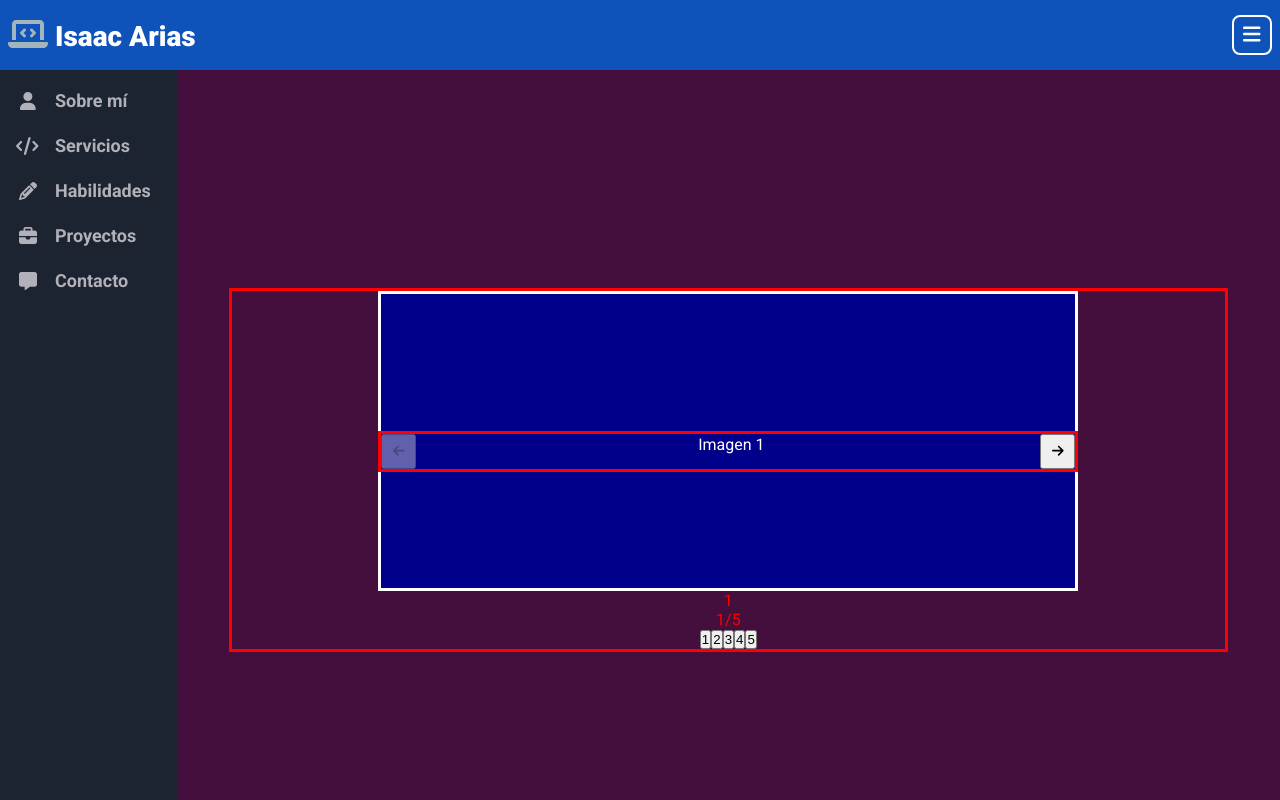
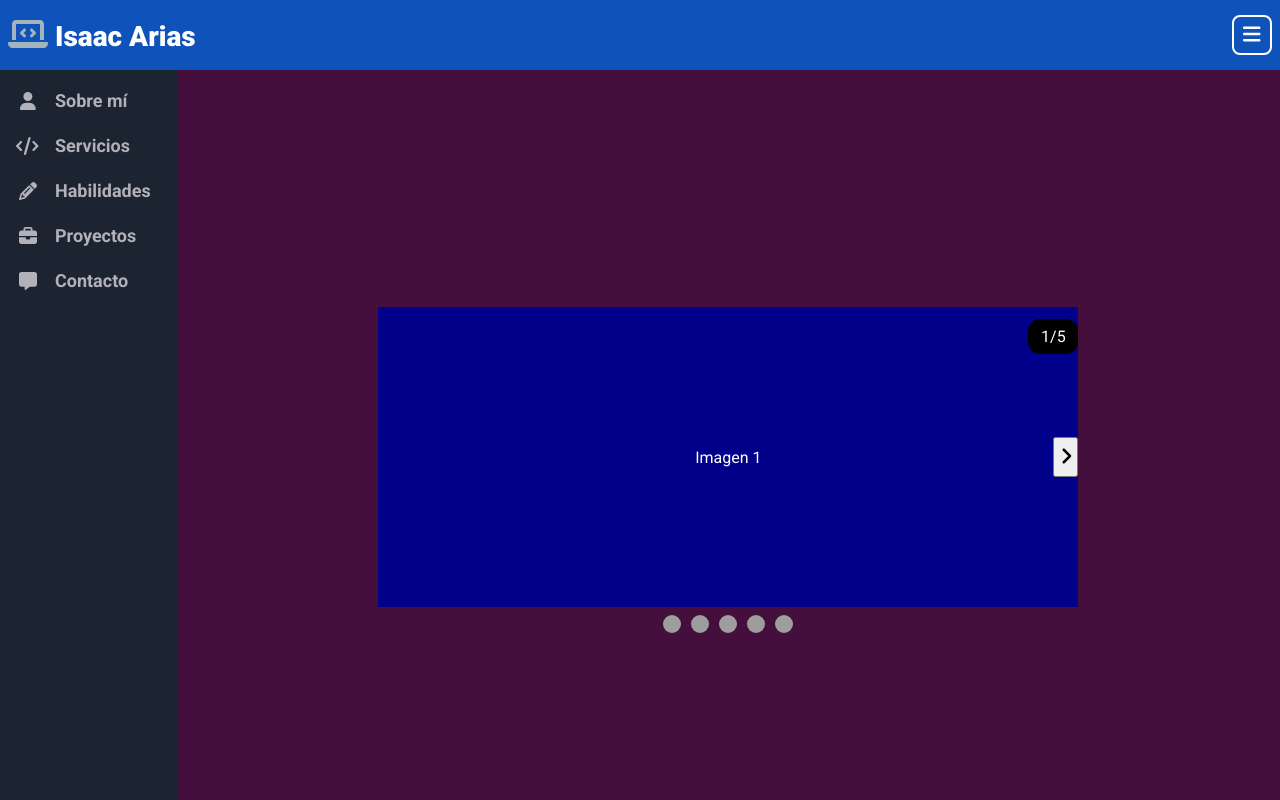
Before and after one commit to Isaac953/Portfolio_Angular, an Angular app: page /proyects in a window 1280 px wide. Shown: the top 800 px of the page. Built offline with nearby package versions, Linux system fonts and the light colour scheme.

Commit message:
PC-J12: Diseño preliminar completo de carousel solo para pantalla grande

```diff
--- a/src/app/components/main/mcontent/proyects/carousel/carousel.component.css
+++ b/src/app/components/main/mcontent/proyects/carousel/carousel.component.css
@@ -1,8 +1,7 @@
 .carousel__card {
-  border-style: solid;
+  /* border-style: solid; */
   color: red;
   position: relative;
-  width: 78vw;
   display: flex;
   flex-direction: column;
   align-items: center;
@@ -20,9 +19,10 @@
   height: 300px;
   display: flex;
   align-items: flex-start;
-  border-style: solid;
+  /* border-style: solid; */
   color: white;
   justify-content: flex-start;
+  margin-bottom: 8px;
   display: flex;
   overflow-x: hidden;
   overflow-y: hidden;
@@ -44,20 +44,75 @@
   scroll-snap-align: center;
 }
 
+.carousel__numbers {
+  width: 700px;
+  position: absolute;
+  display: flex;
+  align-items: center;
+  justify-content: flex-end;
+  top: 12px;
+  /* border-style: solid; */
+  color: green;
+}
+
+.carousel__numbers--slide {
+  background-color: black;
+  color: white;
+  width: 50px;
+  height: 35px;
+  display: flex;
+  align-items: center;
+  justify-content: center;
+  font-size: 16px;
+  border-radius: 12px;
+}
+
 .carousel__arrows {
   width: 700px;
-  border-style: solid;
+  /* border-style: solid; */
   display: flex;
   flex-direction: row;
   align-items: space-between;
+  position: absolute;
+  top: 130px;
+}
+
+.left {
+  justify-content: flex-start;
+}
+
+.center {
   justify-content: space-between;
-  position: absolute;
-  top: 140px;
+}
+
+.right {
+  justify-content: flex-end;
 }
 
 .carousel__arrows--btn {
-  width: 35px;
-  height: 35px;
+  width: 25px;
+  height: 40px;
+  font-size: 20px;
+  display: flex;
+  align-items: center;
+  justify-content: center;
+}
+
+.carousel__dots {
+  display: flex;
+  /* border-style: solid; */
+  justify-content: space-between;
+  color: white;
+  width: 130px;
+}
+
+.carousel__dots--btn {
+  width: 18px;
+  height: 18px;
+  border-radius: 50%;
+  background-color: #9d9d9d;
+  cursor: pointer;
+  border-style: none;
 }
 
 /* Start Media Queries Screens 768px and 1023px */
--- a/src/app/components/main/mcontent/proyects/carousel/carousel.component.html
+++ b/src/app/components/main/mcontent/proyects/carousel/carousel.component.html
@@ -8,26 +8,25 @@
     <span class="carousel__slides--item" style="background-color: green">4</span>
     <span class="carousel__slides--item" style="background-color: red">5</span> -->
   </div>
-  <span>{{clickSum}}</span>
 
-  <div class="carousel__arrows">
-    <button class="carousel__arrows--btn" (click)="backSlide(1)" [disabled]="clickSum <= 1">
-      <fa-icon [icon]="faArrowLeft"></fa-icon>
+  <div class="carousel__arrows" [ngClass]="arrowJustify">
+    <button class="carousel__arrows--btn" (click)="backSlide(1)" *ngIf="clickSum > 1">
+      <fa-icon [icon]="faAngleLeft"></fa-icon>
     </button>
-    <button class="carousel__arrows--btn" (click)="nextSlide(1)" [disabled]="clickSum >= 5">
-      <fa-icon [icon]="faArrowRight"></fa-icon>
+    <button class="carousel__arrows--btn" (click)="nextSlide(1)" *ngIf="clickSum < 5">
+      <fa-icon [icon]="faAngleRight"></fa-icon>
     </button>
   </div>
 
   <div class="carousel__numbers">
-    <span>1/5</span>
+    <span class="carousel__numbers--slide">{{clickSum}}/5</span>
   </div>
 
   <div class="carousel__dots">
-    <button (click)="buttonSlide(1)">1</button>
-    <button (click)="buttonSlide(2)">2</button>
-    <button (click)="buttonSlide(3)">3</button>
-    <button (click)="buttonSlide(4)">4</button>
-    <button (click)="buttonSlide(5)">5</button>
+    <button class="carousel__dots--btn" (click)="buttonSlide(1)"></button>
+    <button class="carousel__dots--btn" (click)="buttonSlide(2)"></button>
+    <button class="carousel__dots--btn" (click)="buttonSlide(3)"></button>
+    <button class="carousel__dots--btn" (click)="buttonSlide(4)"></button>
+    <button class="carousel__dots--btn" (click)="buttonSlide(5)"></button>
   </div>
 </div>
--- a/src/app/components/main/mcontent/proyects/carousel/carousel.component.ts
+++ b/src/app/components/main/mcontent/proyects/carousel/carousel.component.ts
@@ -1,5 +1,5 @@
 import { Component, ElementRef, OnInit, ViewChild } from '@angular/core';
-import { faArrowRight, faArrowLeft } from '@fortawesome/free-solid-svg-icons';
+import { faAngleRight, faAngleLeft } from '@fortawesome/free-solid-svg-icons';
 
 @Component({
   selector: 'carousel',
@@ -7,14 +7,15 @@ import { faArrowRight, faArrowLeft } from '@fortawesome/free-solid-svg-icons';
   styleUrls: ['./carousel.component.css'],
 })
 export class CarouselComponent implements OnInit {
-  faArrowRight = faArrowRight;
-  faArrowLeft = faArrowLeft;
+  faAngleRight = faAngleRight;
+  faAngleLeft = faAngleLeft;
   clickSum = 1;
 
   @ViewChild('carouselMove')
   carouselMove!: ElementRef;
 
   direction = '';
+  arrowJustify = 'right';
 
   carouselSlides: any[] = [
     {
@@ -45,30 +46,35 @@ export class CarouselComponent implements OnInit {
     this.clickSum = this.clickSum + nextValue;
     switch (true) {
       case this.clickSum == 1:
+        this.arrowJustify = 'right';
         this.carouselMove.nativeElement.scrollTo({
           left: 0,
           behavior: 'smooth',
         });
         break;
       case this.clickSum == 2:
+        this.arrowJustify = 'center';
         this.carouselMove.nativeElement.scrollTo({
           left: 700,
           behavior: 'smooth',
         });
         break;
       case this.clickSum == 3:
+        this.arrowJustify = 'center';
         this.carouselMove.nativeElement.scrollTo({
           left: 1400,
           behavior: 'smooth',
         });
         break;
       case this.clickSum == 4:
+        this.arrowJustify = 'center';
         this.carouselMove.nativeElement.scrollTo({
           left: 2100,
           behavior: 'smooth',
         });
         break;
       case this.clickSum == 5:
+        this.arrowJustify = 'left';
         this.carouselMove.nativeElement.scrollTo({
           left: 2800,
           behavior: 'smooth',
@@ -84,30 +90,35 @@ export class CarouselComponent implements OnInit {
     this.clickSum = this.clickSum - backValue;
     switch (true) {
       case this.clickSum == 1:
+        this.arrowJustify = 'right';
         this.carouselMove.nativeElement.scrollTo({
           left: 0,
           behavior: 'smooth',
         });
         break;
       case this.clickSum == 2:
+        this.arrowJustify = 'center';
         this.carouselMove.nativeElement.scrollTo({
           left: 700,
           behavior: 'smooth',
         });
         break;
       case this.clickSum == 3:
+        this.arrowJustify = 'center';
         this.carouselMove.nativeElement.scrollTo({
           left: 1400,
           behavior: 'smooth',
         });
         break;
       case this.clickSum == 4:
+        this.arrowJustify = 'center';
         this.carouselMove.nativeElement.scrollTo({
           left: 2100,
           behavior: 'smooth',
         });
         break;
       case this.clickSum == 5:
+        this.arrowJustify = 'left';
         this.carouselMove.nativeElement.scrollTo({
           left: 2800,
           behavior: 'smooth',
@@ -124,18 +135,23 @@ export class CarouselComponent implements OnInit {
       this.clickSum = buttonValue;
       switch (true) {
         case this.clickSum == 1:
+          this.arrowJustify = 'right';
           this.carouselMove.nativeElement.scrollTo({ left: 0 });
           break;
         case this.clickSum == 2:
+          this.arrowJustify = 'center';
           this.carouselMove.nativeElement.scrollTo({ left: 700 });
           break;
         case this.clickSum == 3:
+          this.arrowJustify = 'center';
           this.carouselMove.nativeElement.scrollTo({ left: 1400 });
           break;
         case this.clickSum == 4:
+          this.arrowJustify = 'center';
           this.carouselMove.nativeElement.scrollTo({ left: 2100 });
           break;
         case this.clickSum == 5:
+          this.arrowJustify = 'left';
           this.carouselMove.nativeElement.scrollTo({ left: 2800 });
           break;
         default:
```
Also changed, not shown: 1 other file (tests, documents, lock files or other folders).
